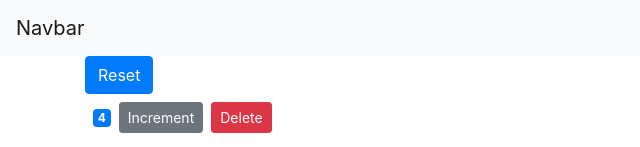
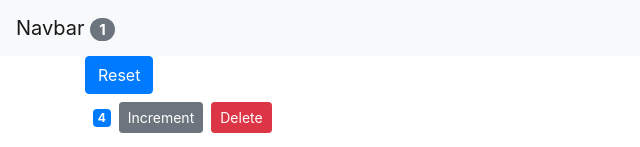
Before and after one commit to Delabove/react-app, a React (Create React App) app: page / in a window 1280 px wide. Shown: the top 147 px of the page, without its empty margins (0-640 px from the left). Built offline with nearby package versions, Linux system fonts and the light colour scheme.

Commit message:
Added a total counter on navbar and moved local state into app component

```diff
--- a/src/App.js
+++ b/src/App.js
@@ -6,12 +6,50 @@
 import Counter from "./components/counter";
 
 class App extends Component {
+  state = {
+    counters: [
+      { id: 1, value: 4 },
+      { id: 2, value: 0 },
+      { id: 3, value: 0 },
+      { id: 4, value: 0 },
+    ],
+  };
+
+  handleIncrement = (counter) => {
+    const counters = [...this.state.counters];
+    const index = counters.indexOf(counter);
+    counters[index] = { ...counter };
+    counters[index].value++;
+    this.setState({ counters });
+  };
+
+  handleReset = () => {
+    const counters = this.state.counters.map((c) => {
+      c.value = 0;
+      return c;
+    });
+    this.setState({ counters });
+  };
+
+  handleDelete = (counterId) => {
+    // this.setState({ value: this.state.value - 1 });
+    const counters = this.state.counters.filter((c) => c.id != counterId);
+    this.setState({ counters });
+  };
+
   render() {
     return (
       <React.Fragment>
-        <Navbar />
+        <Navbar
+          totalCounters={this.state.counters.filter((c) => c.value > 0).length}
+        />
         <main className="container">
-          <Counters></Counters>
+          <Counters
+            counters={this.state.counters}
+            onReset={this.handleReset}
+            onIncrement={this.handleIncrement}
+            onDelete={this.handleDelete}
+          />
         </main>
       </React.Fragment>
     );
--- a/src/components/counters.jsx
+++ b/src/components/counters.jsx
@@ -2,52 +2,21 @@
 import Counter from "./counter";
 
 class Counters extends Component {
-  state = {
-    counters: [
-      { id: 1, value: 4 },
-      { id: 2, value: 0 },
-      { id: 3, value: 0 },
-      { id: 4, value: 0 },
-    ],
-  };
-
-  handleIncrement = (counter) => {
-    const counters = [...this.state.counters];
-    const index = counters.indexOf(counter);
-    counters[index] = { ...counter };
-    counters[index].value++;
-    this.setState({ counters });
-  };
-
-  handleReset = () => {
-    const counters = this.state.counters.map((c) => {
-      c.value = 0;
-      return c;
-    });
-    this.setState({ counters });
-  };
-
-  handleDelete = (counterId) => {
-    // this.setState({ value: this.state.value - 1 });
-    const counters = this.state.counters.filter((c) => c.id != counterId);
-    this.setState({ counters });
-  };
-
   render() {
     return (
       <div>
         <button
-          onClick={this.handleReset}
+          onClick={this.props.onReset}
           className="btn btn-primary btn-small m-s"
         >
           Reset
         </button>{" "}
         <br />
-        {this.state.counters.map((counter) => (
+        {this.props.counters.map((counter) => (
           <Counter
             key={counter.id}
-            onDelete={this.handleDelete}
-            onIncrement={this.handleIncrement}
+            onDelete={this.props.onDelete}
+            onIncrement={this.props.onIncrement}
             counter={counter}
           />
         ))}
--- a/src/components/navbar.jsx
+++ b/src/components/navbar.jsx
@@ -5,7 +5,10 @@
     return (
       <nav className="navbar navbar-light bg-light">
         <a className="navbar-brand" href="#">
-          Navbar
+          Navbar{" "}
+          <span className="badge badge-pill badge-secondary">
+            {this.props.totalCounters}
+          </span>
         </a>
       </nav>
     );
```
